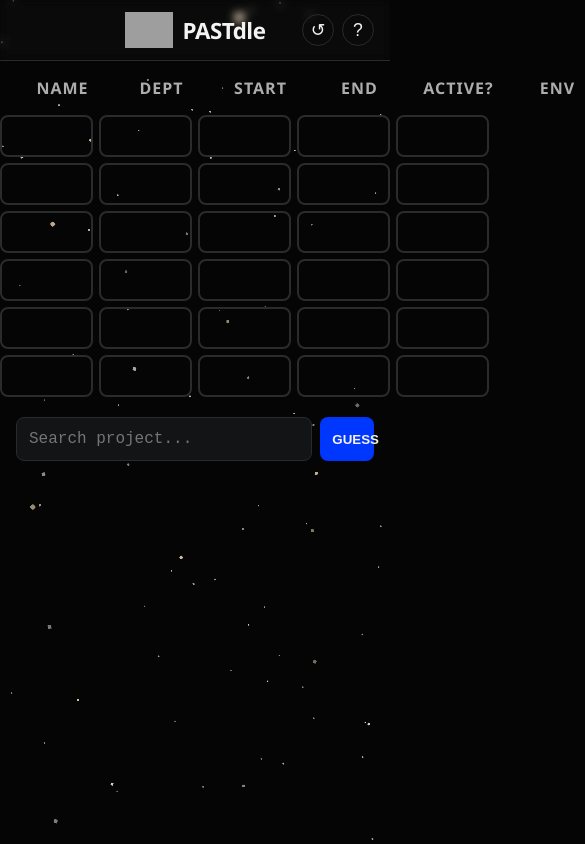
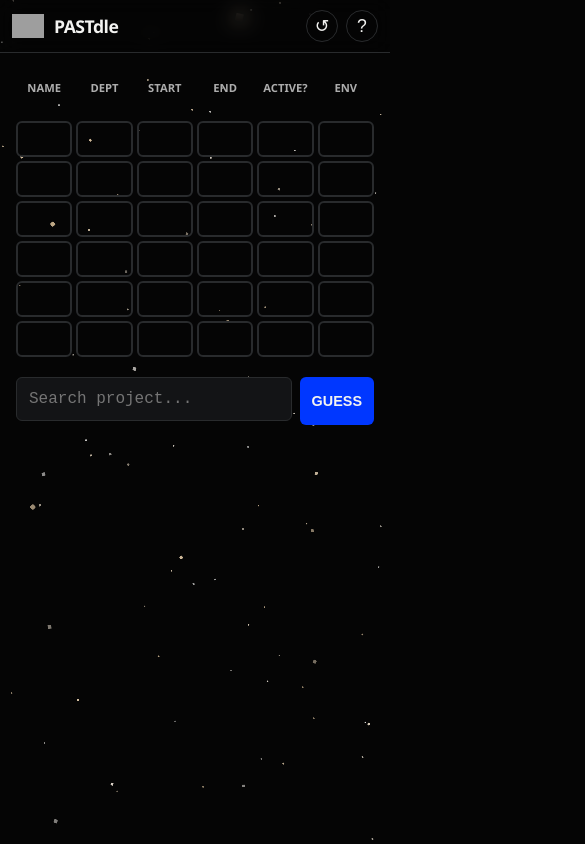
Before and after one commit to makingtronics/PASTdle, a plain HTML site: page index.html in a window 390 px wide. Shown: the whole page, 585 px wide, since content can reach past the window. Drawn offline with nearby package versions, Linux system fonts and the light colour scheme; grey boxes are pictures that could not be loaded; a web font is replaced by a local one.

Commit message:
make UI mobile responsive

```diff
--- a/index.html
+++ b/index.html
@@ -71,54 +71,33 @@
     header {
       display: flex;
       align-items: center;
-      justify-content: space-between;
+      justify-content: space-between; /* Changed to space-between for mobile responsiveness */
       padding: 12px 16px;
       border-bottom: 1px solid var(--border-color);
       position: sticky;
       top: 0;
-      /* Semi-transparent background to allow blur to show stars */
-      background: rgba(0,0,0,0.0);
-      opacity: 1;
-      backdrop-filter: blur(5px) brightness(2);
-      -webkit-backdrop-filter: blur(5px) brightness(2);
+      background: #05050520;
+      backdrop-filter: blur(10px);
+      -webkit-backdrop-filter: blur(10px);
       z-index: 10;
-      justify-content: center;
-      position: relative;
     }
 
     .logo-area {
       display: flex;
       align-items: center;
-      justify-content: center;
-      width: 100%;
       gap: 10px;
-      opacity: 100%;
+      /* Removed width: 100% and justify-content: center to allow flexbox to work */
     }
 
-    #help-btn {
-      position: absolute;
-      right: 16px;
-      top: 50%;
-      opacity: 100%;
-      transform: translateY(-50%);
+    .header-controls {
+      display: flex;
+      gap: 8px;
     }
 
-    #reset-btn {
-      position: absolute;
-      right: 56px;
-      top: 50%;
-      transform: translateY(-50%);
-      opacity: 100%;
-    }
-
-    h1 {
-      font-size: 1.4rem;
-      font-weight: 800;
-      letter-spacing: -0.5px;
-      opacity: 100%;
-    }
-
-    .btn-icon {
+    #help-btn, #reset-btn {
+      /* Removed absolute positioning */
+      position: static;
+      transform: none;
       background: none;
       border: 1px solid var(--border-color);
       color: var(--text-primary);
@@ -131,12 +110,18 @@
       align-items: center;
       justify-content: center;
       transition: 0.2s;
-      opacity: 100%;
     }
 
     .btn-icon:hover {
       background: var(--surface-color);
       border-color: var(--accent-color);
+    }
+
+    h1 {
+      font-size: 1.4rem;
+      font-weight: 800;
+      letter-spacing: -0.5px;
+      white-space: nowrap; /* Prevent logo text wrapping */
     }
 
     /* MAIN GAME AREA */
@@ -147,6 +132,16 @@
       flex-direction: column;
       gap: 16px;
       padding-bottom: 100px;
+      align-items: center; /* Center the game board */
+    }
+
+    #game-board {
+      display: flex;
+      flex-direction: column;
+      gap: 4px;
+      align-items: center;
+      width: 100%;
+      max-width: 600px; /* Max width for desktop */
     }
 
     /* GUESS GRID */
@@ -154,18 +149,32 @@
       display: flex;
       flex-direction: column;
       gap: var(--grid-gap);
-      overflow-y: auto;
-      max-width: max-content;
-      scrollbar-width: thin;
-      scrollbar-color: var(--border-color) transparent;
+      width: 100%;
     }
 
     .guess-row,
     .header-row {
       display: grid;
-      grid-template-columns: repeat(6, minmax(93px, 1fr));
+      grid-template-columns: repeat(6, 1fr); /* Changed from minmax to 1fr for fluid scaling */
       gap: var(--grid-gap);
       width: 100%;
+    }
+
+    .header-row {
+      margin-bottom: 12px;
+    }
+
+    .header-cell {
+      text-align: center;
+      font-size: 0.9rem;
+      color: var(--text-secondary);
+      font-weight: 700;
+      text-transform: uppercase;
+      letter-spacing: 1px;
+      display: flex;
+      align-items: center;
+      justify-content: center;
+      height: var(--cell-size); /* Align with cell height */
     }
 
     .cell {
@@ -183,7 +192,8 @@
       padding: 4px;
       word-break: break-word;
       transition: all 0.2s ease;
-      min-width: 100%;
+      min-width: 0; /* Allow shrinking */
+      overflow: hidden; /* Hide overflow if text is too long */
     }
 
     .cell.correct { background: var(--correct); border-color: var(--correct); color: var(--text-dark); }
@@ -201,14 +211,19 @@
     }
     .cell.animate {
       animation: cellFadeIn 0.35s ease-out forwards;
-      opacity: 0; /* Start hidden before animation */
+      opacity: 0;
     }
 
     /* INPUT AREA */
-    .search-container { position: relative; }
+    .search-container {
+      position: relative;
+      flex: 1; /* Take up available space */
+      min-width: 0; /* Prevent flex item from overflowing */
+    }
+
     #project-input {
       width: 100%;
-      padding: 12px 12px 12px 12px;
+      padding: 12px;
       background: var(--surface-color);
       border: 1px solid var(--border-color);
       border-radius: var(--border-radius);
@@ -218,10 +233,7 @@
       outline: none;
     }
     #project-input:focus { border-color: var(--accent-color); }
-    .search-icon {
-      position: absolute; left: 12px; top: 50%; transform: translateY(-50%);
-      color: var(--text-secondary);
-    }
+
     #autocomplete-list {
       position: absolute; bottom: 100%; left: 0; right: 0;
       background: var(--surface-color); border: 2px solid var(--border-color);
@@ -236,13 +248,29 @@
     .ac-item:hover, .ac-item.active { background: var(--bg-color); }
     .ac-short { font-weight: 700; color: var(--accent-color); }
     .ac-long  { color: var(--text-secondary); margin-left: 6px; }
+
     #submit-btn {
-      padding: 12px; background: var(--accent-color); color: var(--text-primary);
-      border: none; border-radius: var(--border-radius); font-weight: 700;
-      cursor: pointer; transition: 0.2s;
+      padding: 0 20px; /* Horizontal padding */
+      background: var(--accent-color);
+      color: var(--text-primary);
+      border: none;
+      border-radius: var(--border-radius);
+      font-weight: 700;
+      cursor: pointer;
+      transition: 0.2s;
+      height: 48px; /* Match input height roughly */
+      white-space: nowrap;
+      flex: 0 0 auto; /* Don't shrink */
     }
     #submit-btn:hover { background: var(--accent-hover); }
     #submit-btn:disabled { background: var(--border-color); cursor: not-allowed; opacity: 0.5; }
+
+    #input-area {
+      display: flex;
+      gap: 8px;
+      width: 100%;
+      margin-top: 16px;
+    }
 
     #autocomplete-list::-webkit-scrollbar { width: 8px; }
     #autocomplete-list::-webkit-scrollbar-track { background: transparent; }
@@ -280,19 +308,40 @@
       padding: 10px 16px; border-radius: 6px; font-weight: 600; cursor: pointer; margin: 4px;
     }
 
-    #game-board {
-      display: flex; flex-direction: column; gap: 4px; align-items: center;
-      width: 100%; max-width: 600px; margin: 0 auto;
-    }
-    .header-row { margin-bottom: 12px; }
-    .header-cell {
-      text-align: center; font-size: 1rem; color: var(--text-secondary);
-      font-weight: 700; text-transform: uppercase; letter-spacing: 1px;
-    }
+    /* MOBILE RESPONSIVENESS */
+    @media (max-width: 600px) {
+      :root {
+        --cell-size: 36px; /* Smaller cells */
+        --grid-gap: 4px;   /* Tighter gap */
+        --border-radius: 6px;
+      }
 
-    @media (max-width: 480px) {
-      :root { --cell-size: 42px; --grid-gap: 6px; }
-      .cell { font-size: 0.75rem; }
+      header {
+        padding: 10px 12px;
+      }
+
+      h1 {
+        font-size: 1.1rem; /* Smaller logo text */
+      }
+
+      .header-cell {
+        font-size: 0.7rem; /* Smaller headers */
+        letter-spacing: 0;
+      }
+
+      .cell {
+        font-size: 0.7rem; /* Smaller cell text */
+        padding: 2px;
+      }
+
+      #submit-btn {
+        padding: 0 12px;
+        font-size: 0.9rem;
+      }
+
+      .search-container {
+        min-width: 0;
+      }
     }
   </style>
 </head>
@@ -303,12 +352,15 @@
 
   <header>
     <div class="logo-area">
-      <img src="https://framerusercontent.com/images/lEw30MepTu6c4gWQtzfsdq01Ms.png" style="max-height:48px;max-width:48px">
+      <img src="https://framerusercontent.com/images/lEw30MepTu6c4gWQtzfsdq01Ms.png" style="max-height:32px;max-width:32px">
       <h1>PASTdle</h1>
     </div>
-    <button class="btn-icon" id="reset-btn" title="Reset Board">↺</button>
-    <button class="btn-icon" id="help-btn" title="How to Play">?</button>
+    <div class="header-controls">
+      <button class="btn-icon" id="reset-btn" title="Reset Board">↺</button>
+      <button class="btn-icon" id="help-btn" title="How to Play">?</button>
+    </div>
   </header>
+
   <main style="padding-bottom: 16px;">
     <div id="game-board">
       <div class="header-row">
@@ -320,13 +372,12 @@
         <div class="header-cell">Env</div>
       </div>
       <div id="guess-grid"></div>
-      <div id="input-area" style="position: static; width: 100%; margin-top: 16px; display: flex; gap: 8px;">
-        <div class="search-container" style="flex-grow: 1;">
-          <!-- <span class="search-icon"></span> -->
+      <div id="input-area">
+        <div class="search-container">
           <input type="text" id="project-input" placeholder="Search project..." autocomplete="off">
           <div id="autocomplete-list"></div>
         </div>
-        <button id="submit-btn" style="flex-shrink: 1; width: 15%;">GUESS</button>
+        <button id="submit-btn">GUESS</button>
       </div>
     </div>
   </main>
@@ -1309,7 +1360,7 @@
 
         // Add animation class and staggered delay
         cellElement.classList.add('animate');
-        cellElement.style.animationDelay = `${index * 0.1}s`;
+        cellElement.style.animationDelay = `${index * 0.2}s`;
 
         rowEl.appendChild(cellElement);
       });
```
Also changed, not shown: 2 other files.
